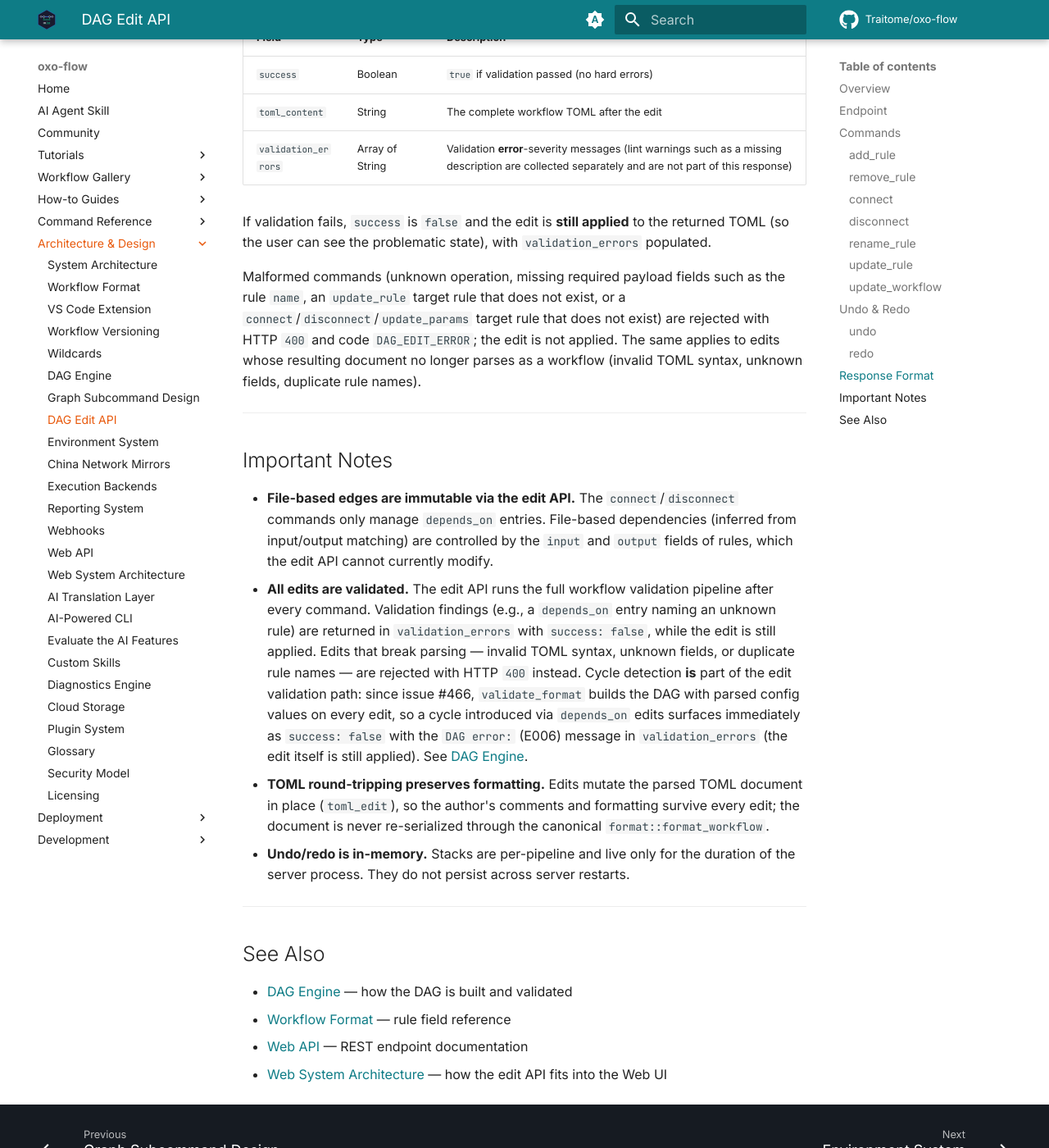
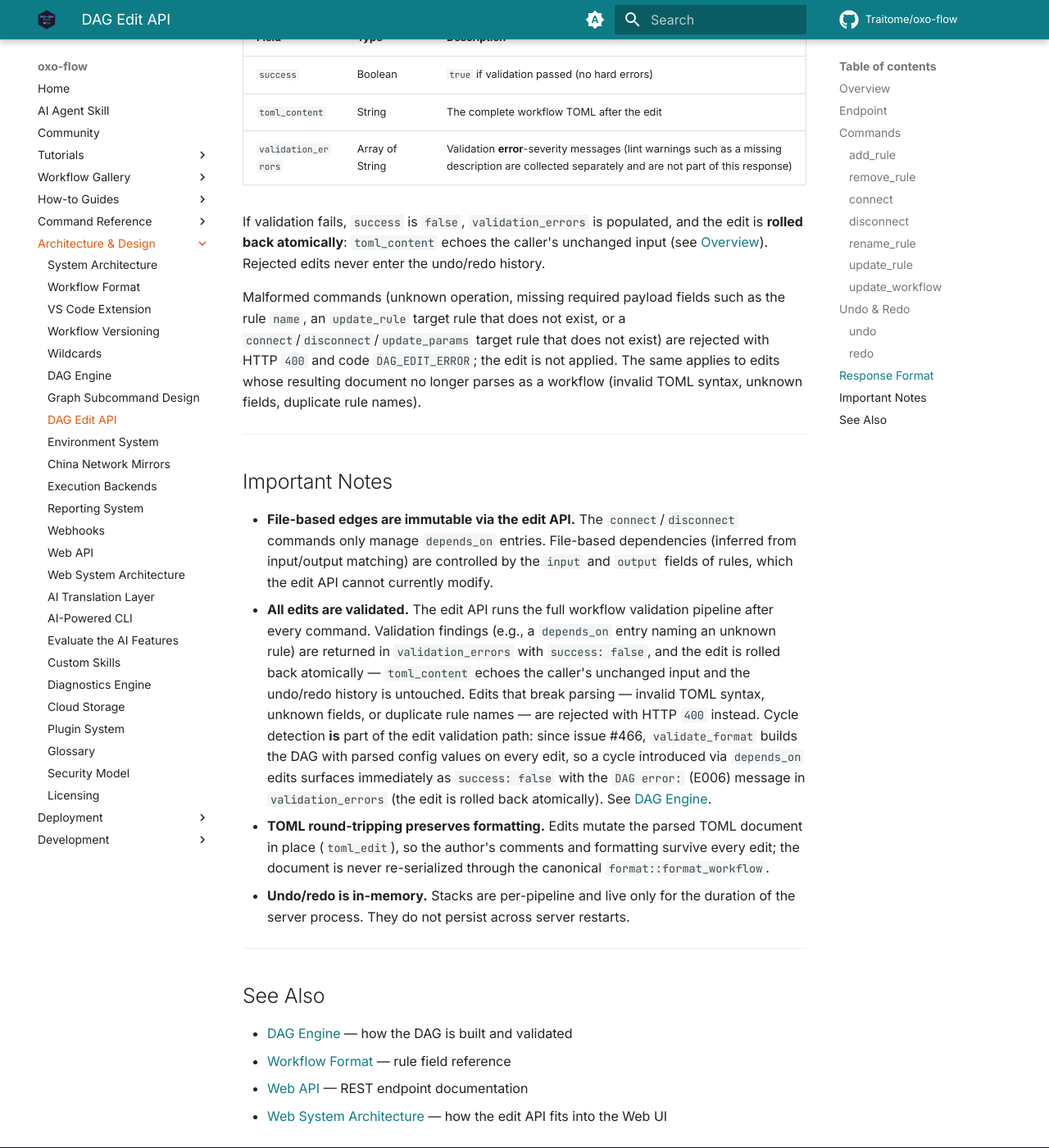
Before and after one commit to Traitome/oxo-flow, an MkDocs documentation site: the page built from docs/guide/src/reference/dag-edit-api.md, in a window 1280 px wide and 1400 px high, scrolled down 7329 px. Shown: the whole window at 82% size. Built offline with MkDocs 1.6.1 and Material for MkDocs 9.7.7, drawn with Linux system fonts in a browser that asks for light colours; comment, search, counter and statistics services are not loaded; the version menu is left out.

Commit message:
fix: thread patched TOML into inspector rename; sync dag-edit-api rollback wording (#998)
Independent review of #996 flagged two issues left unfixed at merge:

- PipelineEditor handleInspectorSave ran the rename_rule call against the
  stale closure TOML instead of the update_rule result, silently dropping
  a same-Save field patch when a rename was also requested. Thread the
  patched document through the chained runEdit call (same pattern as
  handleRemove/handleDisconnect).
- dag-edit-api.md still said validation-failed edits are 'still applied'
  in two places, contradicting the atomic-rollback contract #996
  introduced (and its own Overview section).

Co-authored-by: Claude Code <noreply@anthropic.com>

```diff
--- a/docs/guide/src/reference/dag-edit-api.md
+++ b/docs/guide/src/reference/dag-edit-api.md
@@ -317,7 +317,7 @@ All edit commands return a `DagEditResponse`:
 | `toml_content` | String | The complete workflow TOML after the edit |
 | `validation_errors` | Array of String | Validation **error**-severity messages (lint warnings such as a missing description are collected separately and are not part of this response) |
 
-If validation fails, `success` is `false` and the edit is **still applied** to the returned TOML (so the user can see the problematic state), with `validation_errors` populated.
+If validation fails, `success` is `false`, `validation_errors` is populated, and the edit is **rolled back atomically**: `toml_content` echoes the caller's unchanged input (see [Overview](#overview)). Rejected edits never enter the undo/redo history.
 
 Malformed commands (unknown operation, missing required payload fields such as the rule `name`, an `update_rule` target rule that does not exist, or a `connect`/`disconnect`/`update_params` target rule that does not exist) are rejected with HTTP `400` and code `DAG_EDIT_ERROR`; the edit is not applied. The same applies to edits whose resulting document no longer parses as a workflow (invalid TOML syntax, unknown fields, duplicate rule names).
 
@@ -327,14 +327,15 @@ Malformed commands (unknown operation, missing required payload fields such as t
 
 - **File-based edges are immutable via the edit API.** The `connect`/`disconnect` commands only manage `depends_on` entries. File-based dependencies (inferred from input/output matching) are controlled by the `input` and `output` fields of rules, which the edit API cannot currently modify.
 - **All edits are validated.** The edit API runs the full workflow validation pipeline after every command. Validation findings (e.g., a `depends_on` entry naming an unknown rule) are
-returned in `validation_errors` with `success: false`, while the edit is still
-applied. Edits that break parsing — invalid TOML syntax, unknown fields, or
+returned in `validation_errors` with `success: false`, and the edit is rolled
+back atomically — `toml_content` echoes the caller's unchanged input and the
+undo/redo history is untouched. Edits that break parsing — invalid TOML syntax, unknown fields, or
 duplicate rule names — are rejected with HTTP `400` instead. Cycle detection
 **is** part of the edit validation path: since issue #466, `validate_format`
 builds the DAG with parsed config values on every edit, so a cycle introduced
 via `depends_on` edits surfaces immediately as `success: false` with the
-`DAG error:` (E006) message in `validation_errors` (the edit itself is still
-applied). See [DAG Engine](./dag-engine.md).
+`DAG error:` (E006) message in `validation_errors` (the edit is rolled back
+atomically). See [DAG Engine](./dag-engine.md).
 - **TOML round-tripping preserves formatting.** Edits mutate the parsed TOML document in place (`toml_edit`), so the author's comments and formatting survive every edit; the document is never re-serialized through the canonical `format::format_workflow`.
 - **Undo/redo is in-memory.** Stacks are per-pipeline and live only for the duration of the server process. They do not persist across server restarts.
 
```
Also changed, not shown: frontend/src/pages/PipelineEditor.tsx (+13 -5 lines).
